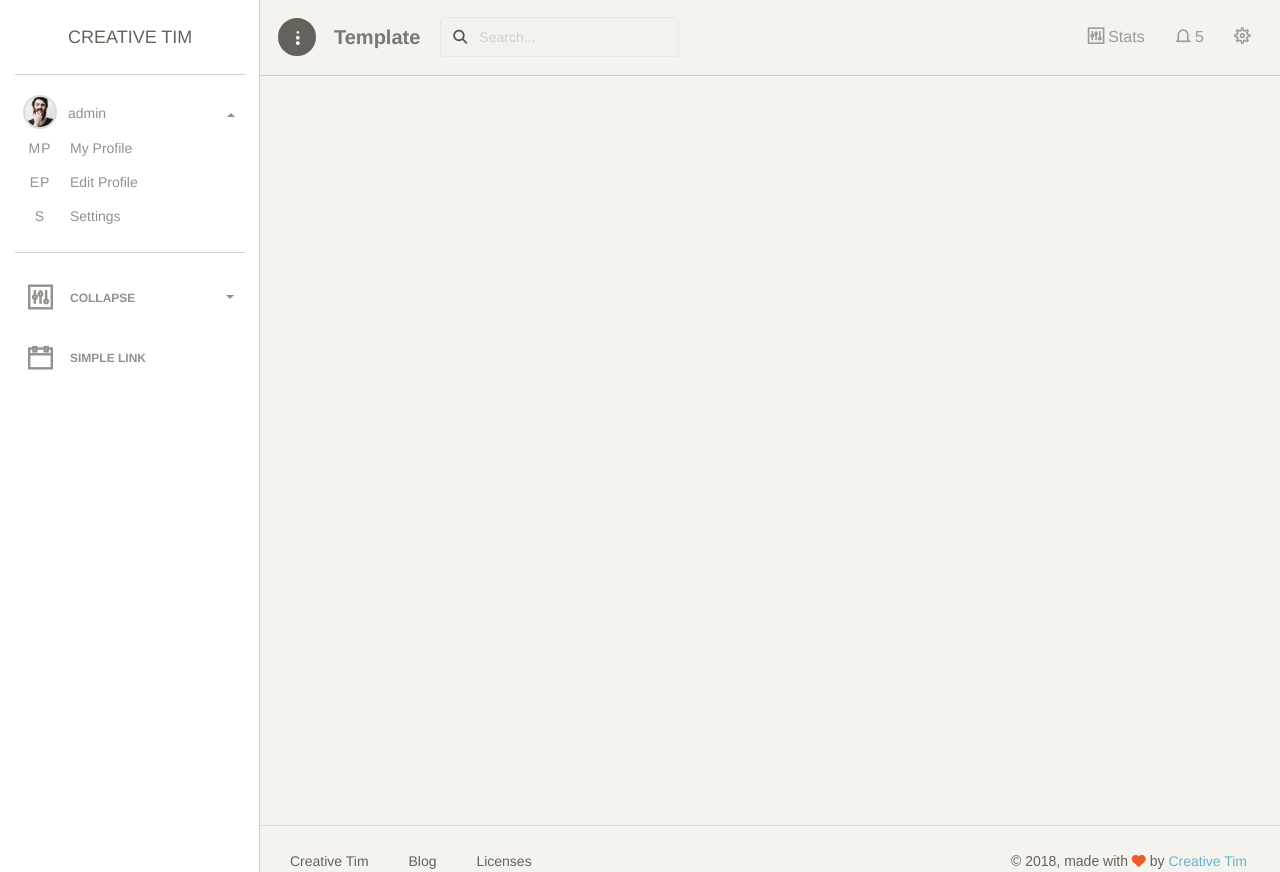
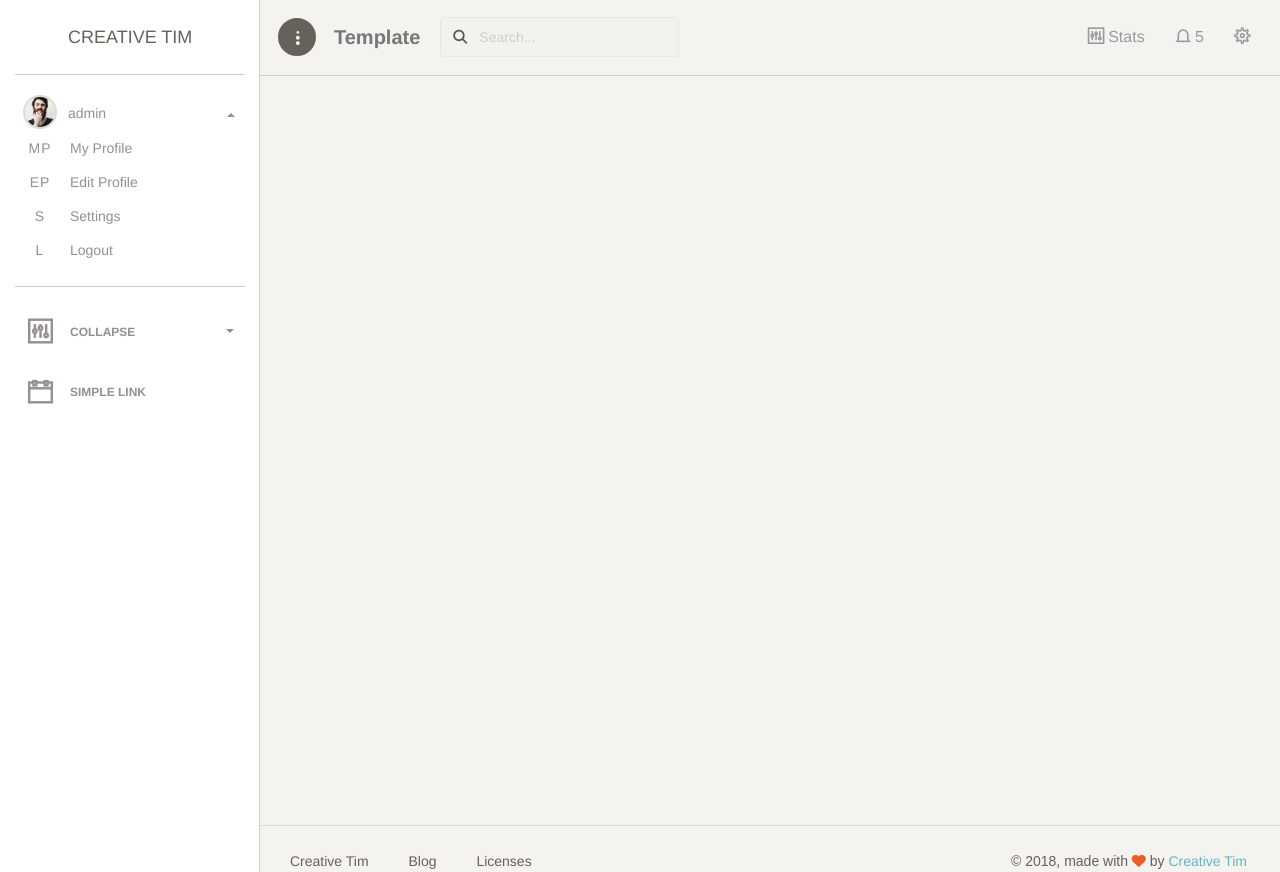
Before and after one commit to kahihia/fbmessenger, a Django app: page / in a window 1280 px wide, after a click on "admin". Run offline with Django 3.2, Linux system fonts and the light colour scheme; a user stored in the database is signed in; some libraries are stand-ins or nearby versions; some web fonts are replaced.

Commit message:
Added logout url to base generic

```diff
--- a/fbautomation/userarea/templates/base_generic.html
+++ b/fbautomation/userarea/templates/base_generic.html
@@ -78,6 +78,12 @@
 									<a href="#settings">
 										<span class="sidebar-mini">S</span>
 										<span class="sidebar-normal">Settings</span>
+									</a>
+								</li>
+	                            <li>
+                                    <a href="{% url 'logout' %}">
+										<span class="sidebar-mini">L</span>
+										<span class="sidebar-normal">Logout</span>
 									</a>
 								</li>
 	                        </ul>
```
Also changed, not shown: fbautomation/db.sqlite3.
